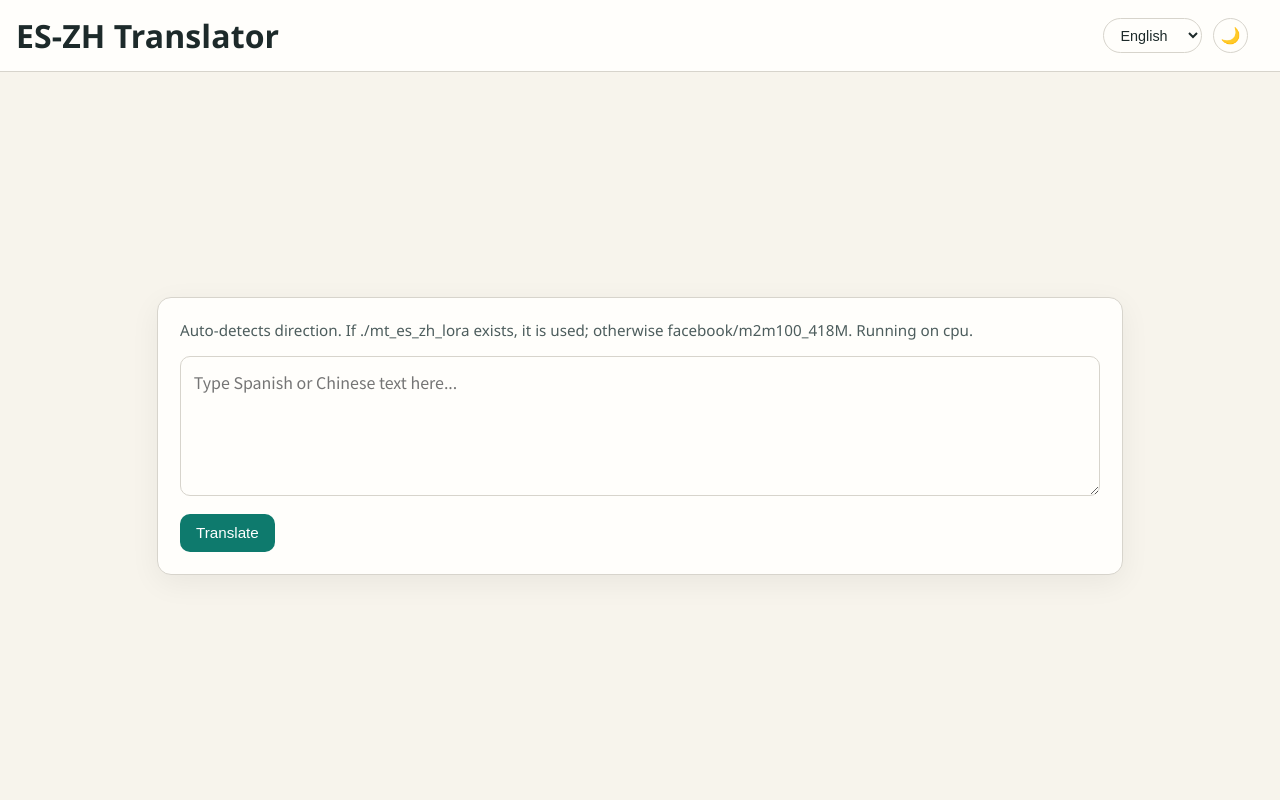
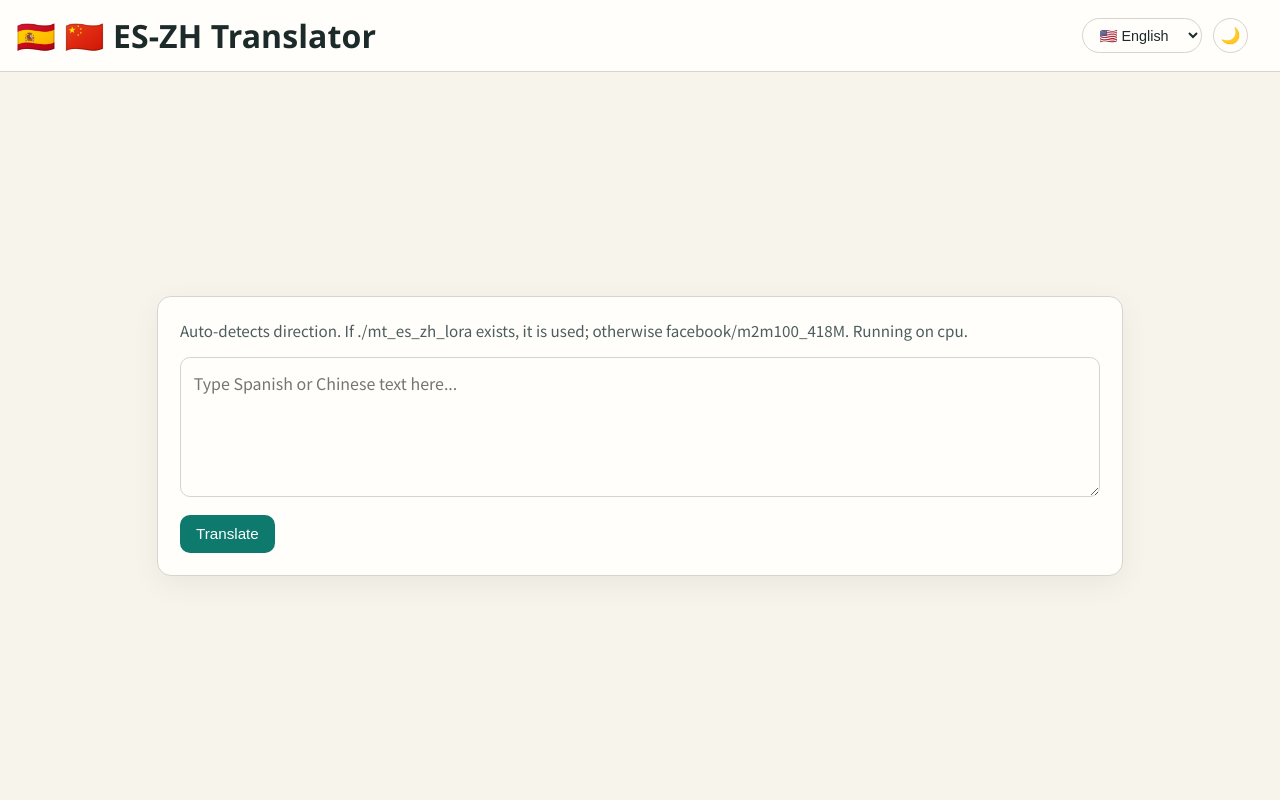
Before and after one commit to davidfvaquero/es-zh_translation, a Flask app: page / in a window 1280 px wide. Run offline with Flask 3, Linux system fonts and the light colour scheme.

Commit message:
Improve header i18n and CJK typography in translator UI

```diff
--- a/src/es_zh_translation/templates/index.html
+++ b/src/es_zh_translation/templates/index.html
@@ -6,7 +6,7 @@
   <title>ES ↔ ZH Translator</title>
   <link rel="preconnect" href="https://fonts.googleapis.com">
   <link rel="preconnect" href="https://fonts.gstatic.com" crossorigin>
-  <link href="https://fonts.googleapis.com/css2?family=Noto+Sans+SC:wght@400;500;700&display=swap" rel="stylesheet">
+  <link href="https://fonts.googleapis.com/css2?family=Noto+Sans+SC:wght@400;500;700&family=Noto+Serif+SC:wght@400;600&display=swap" rel="stylesheet">
   <style>
     :root {
       --bg: #f7f4ec;
@@ -17,8 +17,9 @@
       --danger: #8d2727;
       --muted: #4d5d5d;
       --font-ui: "Avenir Next", "Segoe UI", "Helvetica Neue", Arial, sans-serif;
-      --font-cjk: "Noto Sans SC", "Source Han Sans SC", "PingFang SC", "Hiragino Sans GB",
-        "Microsoft YaHei", "WenQuanYi Micro Hei", "SimSun", sans-serif;
+      --font-cjk: "Noto Serif SC", "Noto Sans SC", "Source Han Serif SC", "Songti SC",
+        "Source Han Sans SC", "PingFang SC", "Hiragino Sans GB", "Microsoft YaHei",
+        "WenQuanYi Micro Hei", "SimSun", serif;
     }
     :root[data-theme="dark"] {
       --bg: #101615;
@@ -119,6 +120,7 @@
       margin: 0 0 1rem;
       color: var(--muted);
       font-size: 0.95rem;
+      font-family: var(--font-cjk);
     }
     .theme-btn {
       background: transparent;
@@ -150,6 +152,9 @@
       margin-bottom: 0.8rem;
       background: transparent;
       color: var(--ink);
+    }
+    textarea::placeholder {
+      font-family: var(--font-cjk);
     }
     button {
       background: var(--accent);
@@ -213,12 +218,12 @@
 </head>
 <body>
   <header class="top-nav">
-    <h1 class="brand">ES-ZH Translator</h1>
+    <h1 class="brand" data-i18n="brand_title">🇪🇸 🇨🇳 ES-ZH Translator</h1>
     <div class="nav-controls">
         <select id="langSelect" class="lang-select" aria-label="Interface language">
-          <option value="en">English</option>
-          <option value="es">Español</option>
-          <option value="zh">中文</option>
+          <option value="en">🇺🇸 English</option>
+          <option value="es">🇪🇸 Español</option>
+          <option value="zh">🇨🇳 中文</option>
         </select>
         <button class="theme-btn" id="themeToggle" type="button" aria-label="Toggle theme">🌙</button>
     </div>
@@ -258,6 +263,8 @@
       const initial = saved || (prefersDark ? "dark" : "light");
       const i18n = {
         en: {
+          brand_title: "🇪🇸 🇨🇳 ES-ZH Translator",
+          tab_title: "ES ↔ ZH Translator",
           page_title: "Spanish ↔ Chinese Translator",
           meta_line: "Auto-detects direction. If {{output_dir}} exists, it is used; otherwise {{model}}. Running on {{device}}.",
           input_placeholder: "Type Spanish or Chinese text here...",
@@ -265,6 +272,8 @@
           output_title: "Output"
         },
         es: {
+          brand_title: "🇪🇸 🇨🇳 Traductor ES-ZH",
+          tab_title: "Traductor ES ↔ ZH",
           page_title: "Traductor Español ↔ Chino",
           meta_line: "Detecta la dirección automáticamente. Si existe {{output_dir}}, se usa; si no, {{model}}. Ejecutándose en {{device}}.",
           input_placeholder: "Escribe texto en español o chino...",
@@ -272,6 +281,8 @@
           output_title: "Resultado"
         },
         zh: {
+          brand_title: "🇪🇸 🇨🇳 西中翻译器",
+          tab_title: "西语 ↔ 中文 翻译器",
           page_title: "西班牙语 ↔ 中文 翻译器",
           meta_line: "自动检测翻译方向。如果 {{output_dir}} 存在则使用它，否则使用 {{model}}。当前设备：{{device}}。",
           input_placeholder: "请输入西班牙语或中文文本...",
@@ -300,6 +311,8 @@
 
       function applyLanguage(lang) {
         const pack = i18n[lang] || i18n.en;
+        document.documentElement.lang = lang;
+        document.title = pack.tab_title || "ES ↔ ZH Translator";
         document.querySelectorAll("[data-i18n]").forEach((el) => {
           const key = el.getAttribute("data-i18n");
           const value = pack[key];
```
